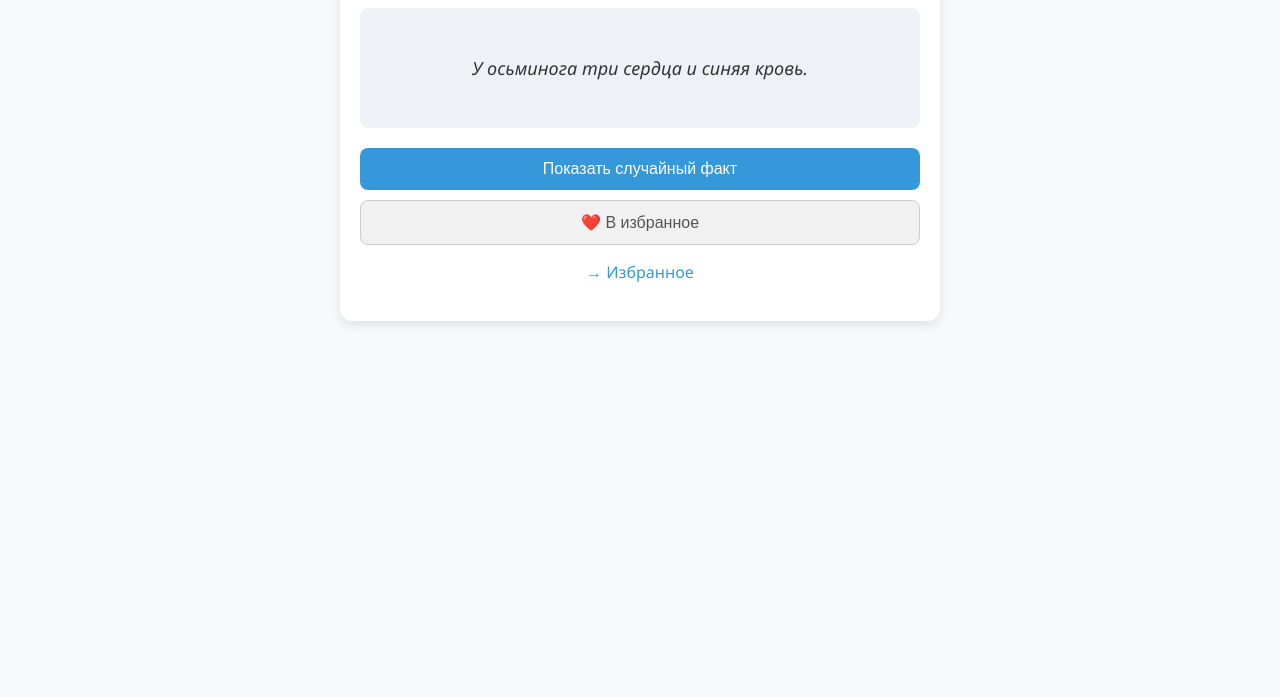
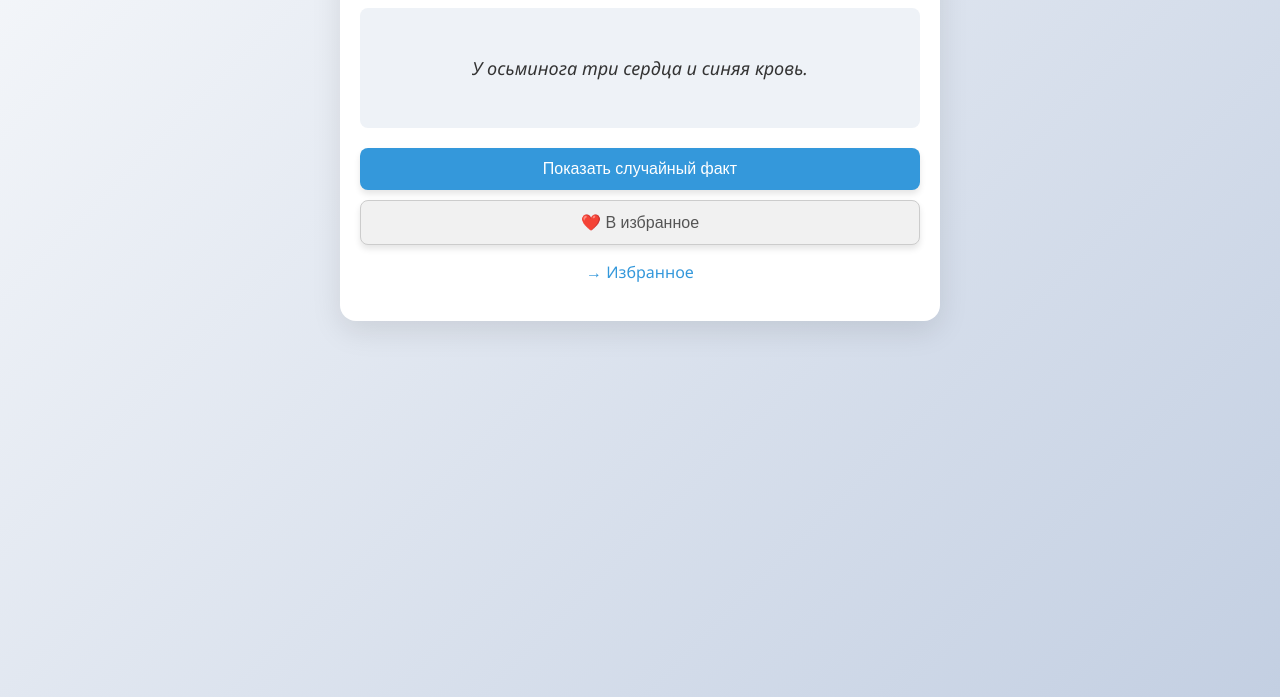
Before and after one commit to Uliana-int/know-it, a website built with Vite: page index.html in a window 1280 px wide. Shown: the part 103-800 px from the top of the page. Built offline with nearby package versions, Linux system fonts and the light colour scheme.

Commit message:
сделала сборку

```diff
--- a/index.html
+++ b/index.html
@@ -4,7 +4,7 @@
     <meta charset="UTF-8" />
     <meta name="viewport" content="width=device-width, initial-scale=1.0" />
     <title>Знаешь ли ты?</title>
-    <link rel="stylesheet" href="/src/style.css" />
+    <link rel="stylesheet" href="src/style.css" />
   </head>
   <body>
     <div class="app">
@@ -32,6 +32,6 @@
       </main>
     </div>
 
-    <script type="module" src="/src/main.js"></script>
+    <script type="module" src="src/main.js"></script>
   </body>
 </html>
--- a/src/main.js
+++ b/src/main.js
@@ -1,4 +1,3 @@
-// Список интересных фактов
 const facts = [
   "Медузы существуют дольше, чем динозавры — более 500 миллионов лет.",
   "У осьминога три сердца и синяя кровь.",
@@ -12,7 +11,6 @@ const facts = [
   "Пингвины преданы своим партнёрам — более 90% пар воссоединяются после миграции.",
 ];
 
-// DOM-элементы — должны существовать в index.html
 const factText = document.getElementById("fact-text");
 const newFactBtn = document.getElementById("new-fact-btn");
 const saveFactBtn = document.getElementById("save-fact-btn");
@@ -23,29 +21,29 @@ const favoritesScreen = document.getElementById("favorites-screen");
 const favoritesList = document.getElementById("favorites-list");
 const clearFavorites = document.getElementById("clear-favorites");
 
-// Текущий факт
 let currentFact = null;
 
-// Загружаем избранное из localStorage
 function getFavorites() {
   const saved = localStorage.getItem("favorites");
   return saved ? JSON.parse(saved) : [];
 }
 
-// Сохраняем избранное
 function saveFavorites(favs) {
   localStorage.setItem("favorites", JSON.stringify(favs));
 }
 
-// Показываем случайный факт
 function showRandomFact() {
   const randomIndex = Math.floor(Math.random() * facts.length);
   currentFact = facts[randomIndex];
+
+  factText.classList.remove("fade");
+  factText.offsetHeight;
   factText.textContent = currentFact;
+  factText.classList.add("fade");
+
   updateSaveButton();
 }
 
-// Обновляем кнопку "в избранное"
 function updateSaveButton() {
   const favorites = getFavorites();
   const isSaved = currentFact && favorites.includes(currentFact);
@@ -53,7 +51,6 @@ function updateSaveButton() {
   saveFactBtn.disabled = isSaved || !currentFact;
 }
 
-// Добавить в избранное
 saveFactBtn.addEventListener("click", () => {
   if (!currentFact) return;
   const favorites = getFavorites();
@@ -65,7 +62,6 @@ saveFactBtn.addEventListener("click", () => {
   }
 });
 
-// Переключение экранов
 goFavorites.addEventListener("click", (e) => {
   e.preventDefault();
   mainScreen.classList.remove("active");
@@ -79,7 +75,6 @@ goBack.addEventListener("click", (e) => {
   mainScreen.classList.add("active");
 });
 
-// Очистить избранное
 clearFavorites.addEventListener("click", () => {
   if (confirm("Точно очистить всё?")) {
     saveFavorites([]);
@@ -87,7 +82,6 @@ clearFavorites.addEventListener("click", () => {
   }
 });
 
-// Отображаем список избранного
 function renderFavorites() {
   const favorites = getFavorites();
   favoritesList.innerHTML = "";
@@ -118,10 +112,7 @@ function renderFavorites() {
   });
 }
 
-// Кнопка "новый факт"
 newFactBtn.addEventListener("click", showRandomFact);
 
-// При запуске показываем первый факт
 showRandomFact();
-// И рендерим избранное
 renderFavorites();
--- a/src/style.css
+++ b/src/style.css
@@ -6,10 +6,12 @@
 
 body {
   font-family: "Segoe UI", sans-serif;
-  background: #f7f9fc;
+  background: linear-gradient(135deg, #f5f7fa 0%, #c3cfe2 100%);
   color: #333;
   line-height: 1.6;
   padding: 20px;
+  min-height: 100vh;
+  margin: 0;
 }
 
 .app {
@@ -21,8 +23,13 @@ body {
   display: none;
   padding: 20px;
   background: white;
-  border-radius: 12px;
-  box-shadow: 0 4px 12px rgba(0, 0, 0, 0.1);
+  border-radius: 16px;
+  box-shadow: 0 10px 30px rgba(0, 0, 0, 0.1);
+  transition: transform 0.2s ease;
+}
+
+.screen:hover {
+  transform: translateY(-2px);
 }
 
 .screen.active {
@@ -53,6 +60,8 @@ h1 {
 }
 
 .btn {
+  transition: all 0.3s ease;
+  box-shadow: 0 4px 6px rgba(0, 0, 0, 0.1);
   display: block;
   width: 100%;
   padding: 12px;
@@ -63,11 +72,14 @@ h1 {
   cursor: pointer;
   background: #3498db;
   color: white;
-  transition: background 0.3s;
+  transition: 0.3s;
 }
 
 .btn:hover {
   background: #2980b9;
+  transform: translateY(-1px);
+  box-shadow: 0 6px 12px rgba(0, 0, 0, 0.15);
+  scale: 1.02;
 }
 
 .btn-outline {
@@ -130,3 +142,22 @@ h1 {
     font-size: 24px;
   }
 }
+
+@keyframes fadeIn {
+  from {
+    opacity: 0.6;
+    transform: translateY(10px);
+  }
+  to {
+    opacity: 1;
+    transform: translateY(0);
+  }
+}
+
+.fact {
+  animation: fadeIn 0.5s ease forwards;
+}
+
+.fact.fade {
+  animation: none;
+}
```
